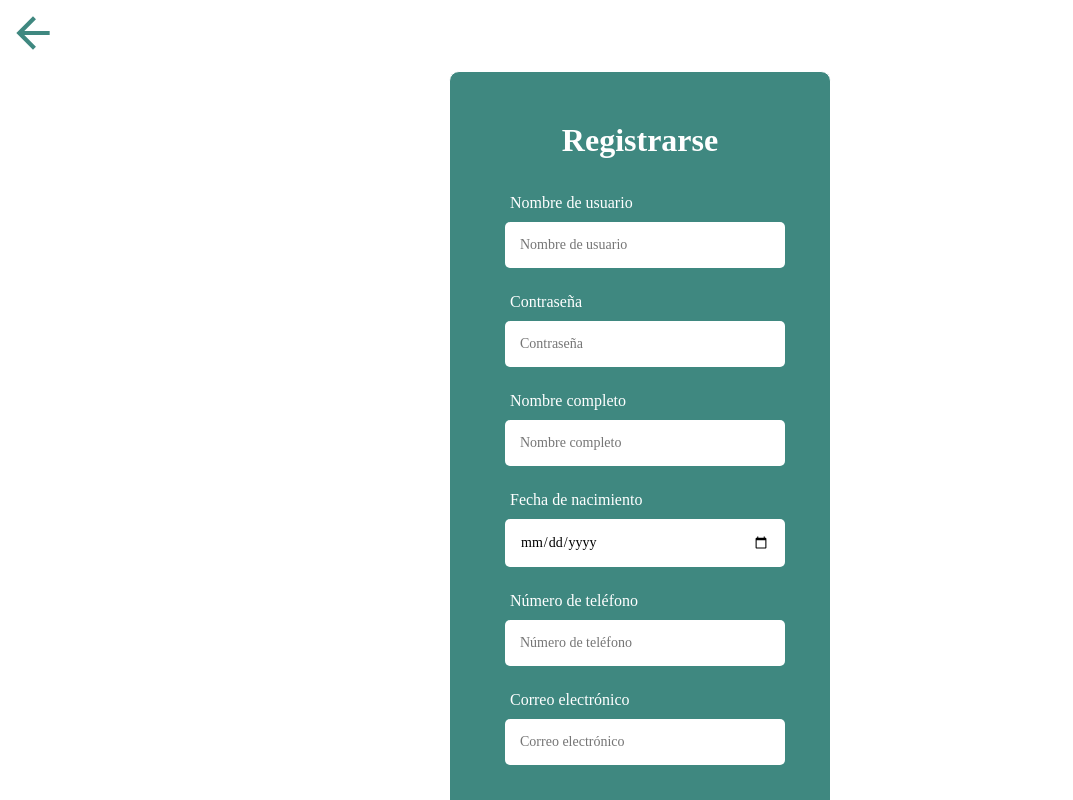
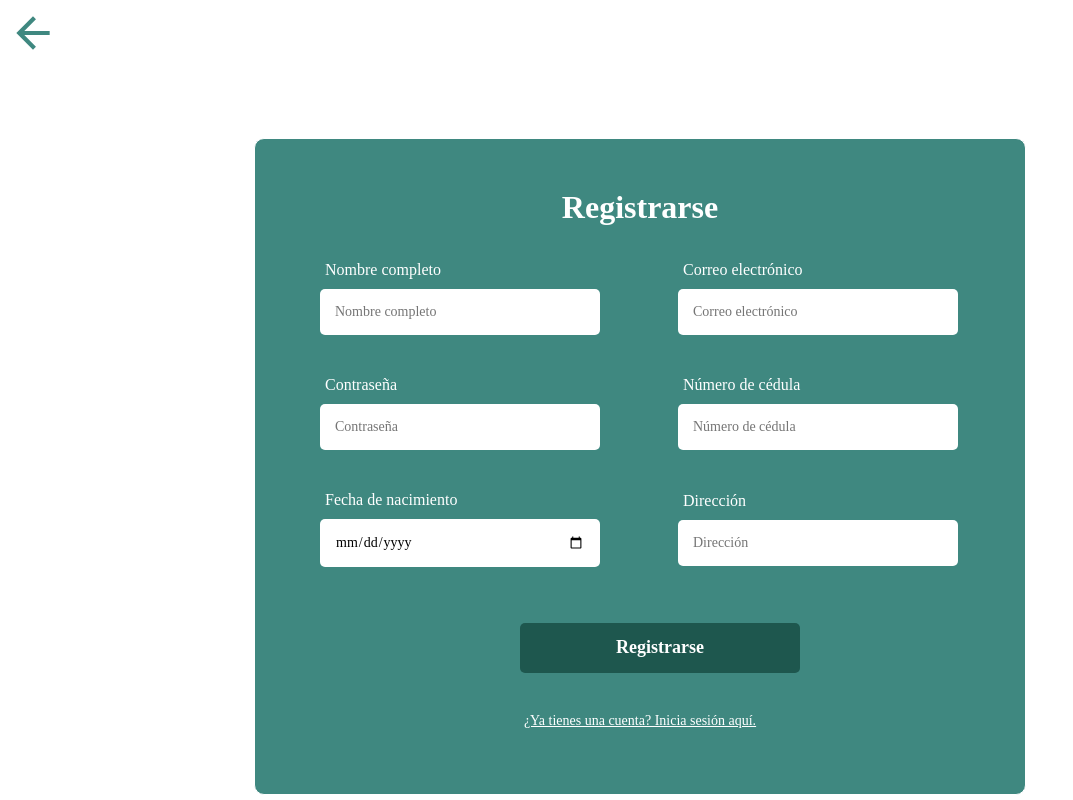
Before and after one commit to usbserviciocomunitario/ViveroWebPage, a React (Vite) app in the folder frontend/: page /signup in a window 1280 px wide. Shown: the top 800 px of the page, without its empty margins (0-1073 px from the left). Built offline with nearby package versions, Linux system fonts and the light colour scheme.

Commit message:
fix(signup): changed some field from signup and put them in 2 columns

```diff
--- a/frontend/src/components/Login/Login.jsx
+++ b/frontend/src/components/Login/Login.jsx
@@ -27,7 +27,7 @@ export default function Login() {
 
   return (
     <div className="App">
-      <div className="auth-form-container">
+      <div className="login-form-container">
         <h1>Iniciar sesión</h1>
         <form className="login-form">
           {inputs.map((input) => (
--- a/frontend/src/components/Login/Login.scss
+++ b/frontend/src/components/Login/Login.scss
@@ -15,7 +15,7 @@
   background-repeat: no-repeat;
 }
 
-.auth-form-container,
+.login-form-container,
 .login-form {
   display: flex;
   flex-direction: column;
@@ -50,7 +50,7 @@
   }
 }
 
-.auth-form-container {
+.login-form-container {
   padding: 50px;
   border: 1px solid white;
   border-radius: 10px;
--- a/frontend/src/components/Signup/Signup.jsx
+++ b/frontend/src/components/Signup/Signup.jsx
@@ -1,22 +1,29 @@
 import React, { useState } from "react";
 import { useNavigate, Navigate } from "react-router-dom";
-import './Signup.scss';
+import "./Signup.scss";
 
 const Signup = () => {
-
   const navigate = useNavigate();
 
   const inputs = [
     {
       id: 1,
-      name: "username",
+      name: "fullName",
       type: "text",
-      placeholder: "Nombre de usuario",
-      label: "Nombre de usuario",
+      placeholder: "Nombre completo",
+      label: "Nombre completo",
       required: true,
     },
     {
       id: 2,
+      name: "email",
+      type: "email",
+      placeholder: "Correo electrónico",
+      label: "Correo electrónico",
+      required: true,
+    },
+    {
+      id: 3,
       name: "password",
       type: "password",
       placeholder: "Contraseña",
@@ -24,15 +31,15 @@ const Signup = () => {
       required: true,
     },
     {
-      id: 3,
-      name: "fullName",
-      type: "text",
-      placeholder: "Nombre completo",
-      label: "Nombre completo",
+      id: 4,
+      name: "idNumber",
+      type: "number",
+      placeholder: "Número de cédula",
+      label: "Número de cédula",
       required: true,
     },
     {
-      id: 4,
+      id: 5,
       name: "birthDate",
       type: "date",
       placeholder: "Fecha de nacimiento",
@@ -40,38 +47,40 @@ const Signup = () => {
       required: true,
     },
     {
-      id: 5,
-      name: "phone",
-      type: "tel",
-      placeholder: "Número de teléfono",
-      label: "Número de teléfono",
+      id: 6,
+      name: "address",
+      type: "text",
+      placeholder: "Dirección",
+      label: "Dirección",
       required: true,
     },
-    {
-      id: 6,
-      name: "email",
-      type: "email",
-      placeholder: "Correo electrónico",
-      label: "Correo electrónico",
-      required: true,
-    },
-
   ];
 
   return (
     <div className="App">
       <div className="auth-form-container">
         <h1>Registrarse</h1>
-        <form className="register-form">
-          {inputs.map((input) => (
+        <form
+          className="register-form"
+          style={{
+            display: "grid",
+            gridTemplateColumns: "1fr 1fr",
+            gap: "1em",
+          }}
+        >
+          {inputs.map((input, index) => (
             <div key={input.id} className="formRegister">
               <label htmlFor={input.name}>{input.label}</label>
-                <input
-                  {...input}
-                />
+              <input
+                {...input}
+              />
             </div>
           ))}
-          <button className="button-form" onClick={() => navigate("/login")}>
+          <button
+            className="button-form"
+            onClick={() => navigate("/login")}
+            style={{ gridColumn: "span 2", justifySelf: "center" }}
+          >
             Registrarse
           </button>
         </form>
--- a/frontend/src/components/Signup/Signup.scss
+++ b/frontend/src/components/Signup/Signup.scss
@@ -19,15 +19,17 @@
 .register-form {
   display: flex;
   flex-direction: column;
-  width: 280px;
+  width: 700px;
+  justify-content: center;
 }
 
 .register-form {
-    text-align: left;
-    align-items: center;
-    padding: 5px;
-    font-size: 16px;
-  }
+  text-align: left;
+  align-items: center;
+  justify-content: center;
+  padding: 5px;
+  font-size: 16px;
+}
 
 .formRegister {
   margin-bottom: 15px;
@@ -56,6 +58,8 @@
   border-radius: 10px;
   margin: 5px;
   background-color: #3f8880;
+  width: 90%;
+  max-width: 670px;
 }
 
 h1 {
```
